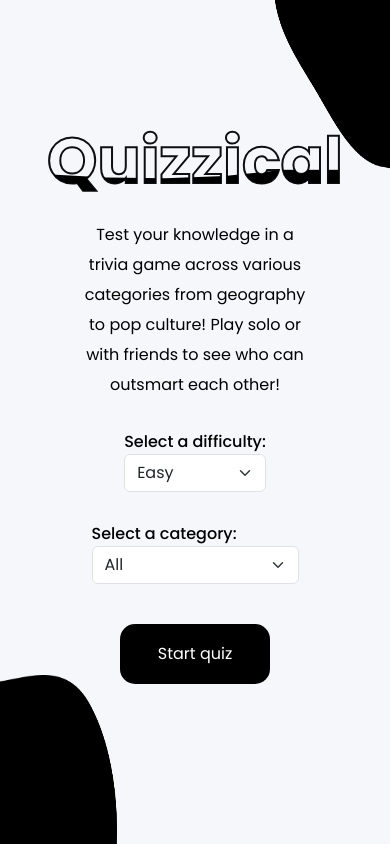
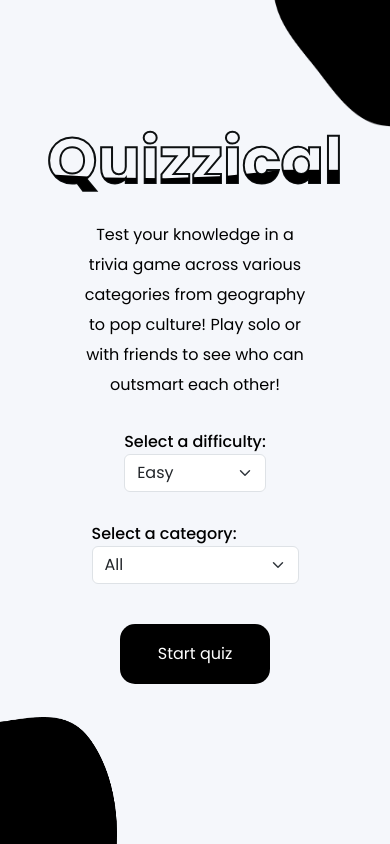
Before and after one commit to steph-xue/quizzical, a React (Vite) app: page / in a window 390 px wide. Built offline with nearby package versions, Linux system fonts and the light colour scheme.

Commit message:
update cover page mobile responsive

```diff
--- a/src/style.css
+++ b/src/style.css
@@ -23,7 +23,7 @@ body {
 
 @media only screen and (max-width: 1200px) {
   body {
-    background-size: 30vw 20vh;
+    background-size: 30vw 15vh;
   }
 }
 
@@ -145,17 +145,17 @@ body {
   margin-bottom: 40px;
 }
 
-@media only screen and (max-height: 750px) {
+@media only screen and (max-width: 1200px) {
   .category-options {
-    font-size: 0.8rem;
-    margin-top: 3px;
-    margin-bottom: 10px;
+    font-size: 1rem;
   }
 }
 
-@media only screen and (max-width: 1200px) {
+@media only screen and (max-height: 750px) {
   .category-options {
-    font-size: 1rem;
+    font-size: 0.8rem !important;
+    margin-top: 3px;
+    margin-bottom: 10px;
   }
 }
 
```
